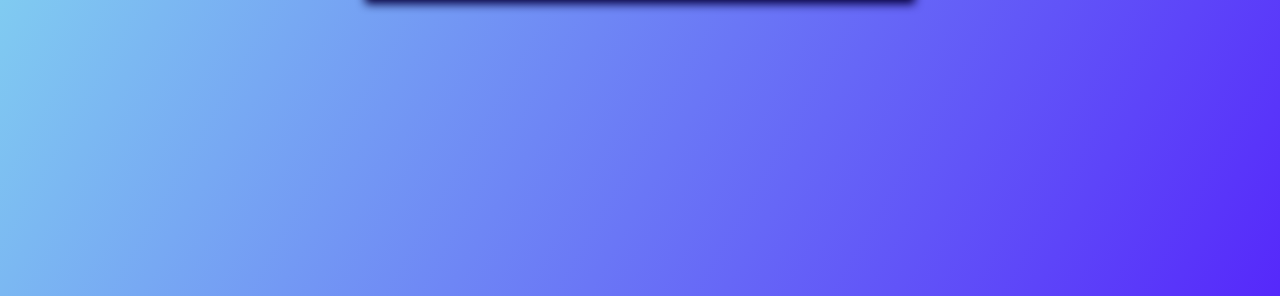
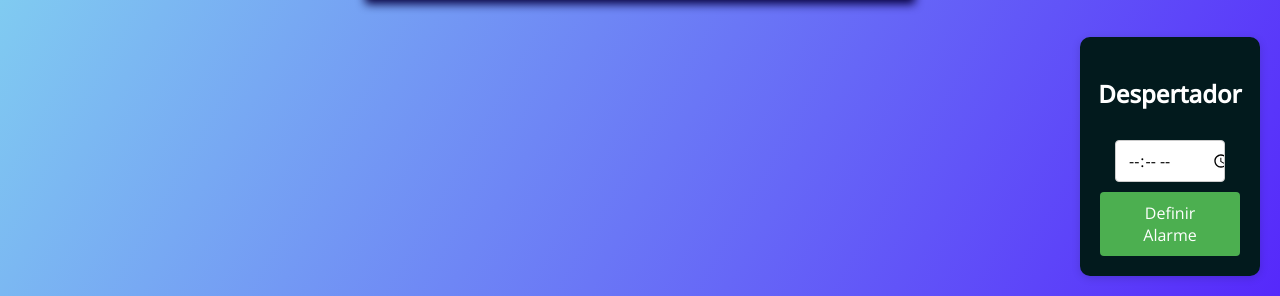
Before and after one commit to Hagliberto/Relogio-DIgital, a plain HTML site: page index.html in a window 1280 px wide. Shown: the part 504-800 px from the top of the page. Drawn offline with nearby package versions, Linux system fonts and the light colour scheme.

Commit message:
Adição de um card para um despertador

```diff
--- a/index.html
+++ b/index.html
@@ -4,7 +4,7 @@
         <meta charset="UTF-8">
         <meta name="viewport" content="width=device-width, initial-scale=1.0">
         <link rel="stylesheet" href="assets/css/style.css">
-        <title>Relógio Digital</title>
+        <title>Relógio Digital com Despertador</title>
     </head>
     <body>
         <div class="relogio">
@@ -24,6 +24,17 @@
             </div>
         </div>
 
+        <div class="card-container">
+            <div class="card">
+              <div class="despertador">
+                <h2>Despertador</h2>
+                <input type="time" id="alarme">
+                <button id="definirAlarme" class="btn">Definir Alarme</button>
+                <audio id="despertadorAudio" src="Som-de-Despertador.mp3"></audio>
+              </div>
+            </div>
+          </div>
+
         <script src="assets/js/script.js"></script>
     </body>
 </html>
```
